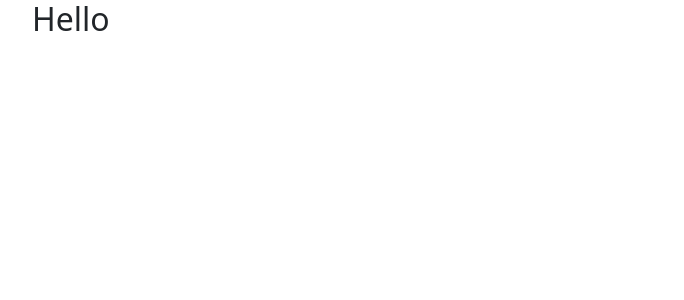
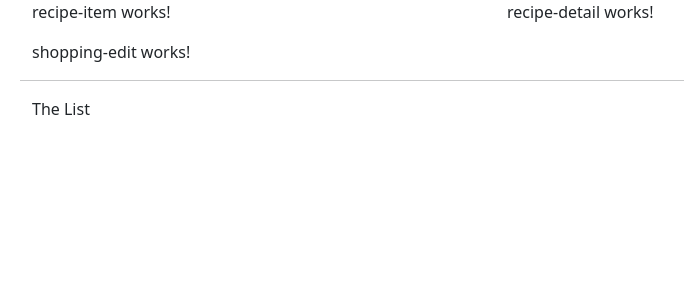
Before and after one commit to dtmiranda/shooping, an Angular app: page / in a window 1280 px wide. Shown: the top 300 px of the page, without its empty margins (50-734 px from the left). Built offline with nearby package versions, Linux system fonts and the light colour scheme.

Commit message:
app struture defined

```diff
--- a/src/app/app.component.html
+++ b/src/app/app.component.html
@@ -1,7 +1,8 @@
 <div class="container">
   <div class="row">
     <div class="col-md-12">
-      <h2>Hello</h2>
+      <app-recipes></app-recipes>
+      <app-shopping-list></app-shopping-list>
     </div>
   </div>
 
--- a/src/app/recipes/recipe-list/recipe-list.component.html
+++ b/src/app/recipes/recipe-list/recipe-list.component.html
@@ -1 +1 @@
-<p>recipe-list works!</p>
+<app-recipe-item></app-recipe-item>
--- a/src/app/recipes/recipes.component.html
+++ b/src/app/recipes/recipes.component.html
@@ -1 +1,9 @@
-<p>recipes works!</p>
+<div class="row">
+    <div class="col-md-5">
+        <app-recipe-list></app-recipe-list>
+    </div>
+
+    <div class="col-md-7">
+        <app-recipe-detail></app-recipe-detail>
+    </div>
+</div>
--- a/src/app/shopping-list/shopping-list.component.html
+++ b/src/app/shopping-list/shopping-list.component.html
@@ -1 +1,8 @@
-<p>shopping-list works!</p>
+
+<div class="row">
+    <div class="col-xs-10">
+        <app-shopping-edit></app-shopping-edit>
+    </div>
+    <hr>
+    <p>The List</p>
+</div>
```
